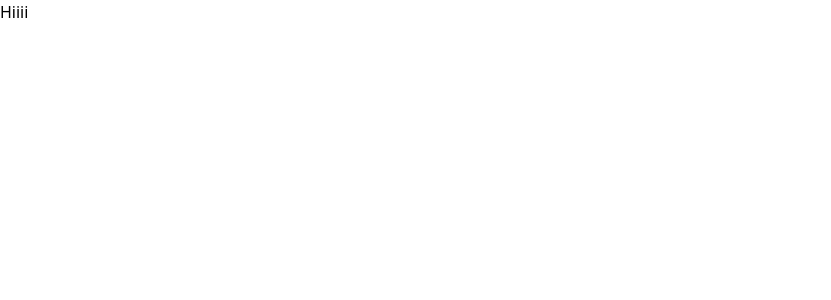
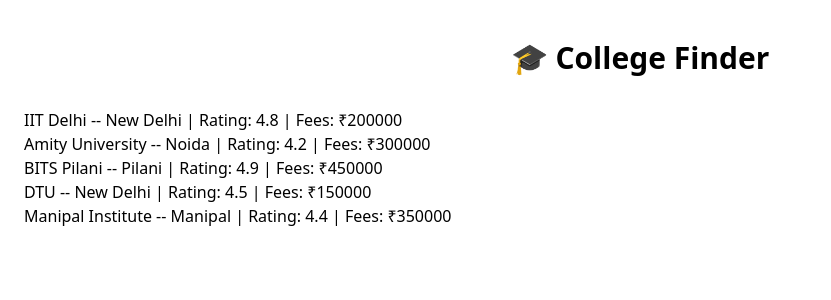
Before and after one commit to Sanjoli06/MatchToCollege, a React (Vite) app: page / in a window 1280 px wide. Shown: the top 300 px of the page, without its empty margins (0-831 px from the left). Built offline with nearby package versions, Linux system fonts and the light colour scheme.

Commit message:
[Add]: listing of data

```diff
--- a/src/App.jsx
+++ b/src/App.jsx
@@ -1,11 +1,29 @@
-import React from 'react'
+import { useState } from "react";
+import { colleges as collegeData } from "./data/colleges";
 
 function App() {
+
+
+  const filteredColleges = collegeData
+
+
   return (
-    <div>
-      <h1>Hiiii</h1>
+    <div className="min-h-screen px-6 py-10">
+
+      {/* Header */}
+      <h1 className="text-3xl font-bold text-center mb-8">
+        🎓 College Finder
+      </h1>
+
+     <ul>
+      {filteredColleges.map(college => (
+        <li key={college.id}>
+         {college.name} -- {college.city} | Rating: {college.rating} | Fees: ₹{college.fees}
+        </li>
+      ))}
+     </ul>
     </div>
-  )
+  );
 }
 
-export default App
+export default App;
--- /dev/null
+++ b/src/data/colleges.js
@@ -0,0 +1,7 @@
+export const colleges = [
+  { id: 1, name: "IIT Delhi", city: "New Delhi", rating: 4.8, fees: 200000 },
+  { id: 2, name: "Amity University", city: "Noida", rating: 4.2, fees: 300000 },
+  { id: 3, name: "BITS Pilani", city: "Pilani", rating: 4.9, fees: 450000 },
+  { id: 4, name: "DTU", city: "New Delhi", rating: 4.5, fees: 150000 },
+  { id: 5, name: "Manipal Institute", city: "Manipal", rating: 4.4, fees: 350000 }
+];
```
